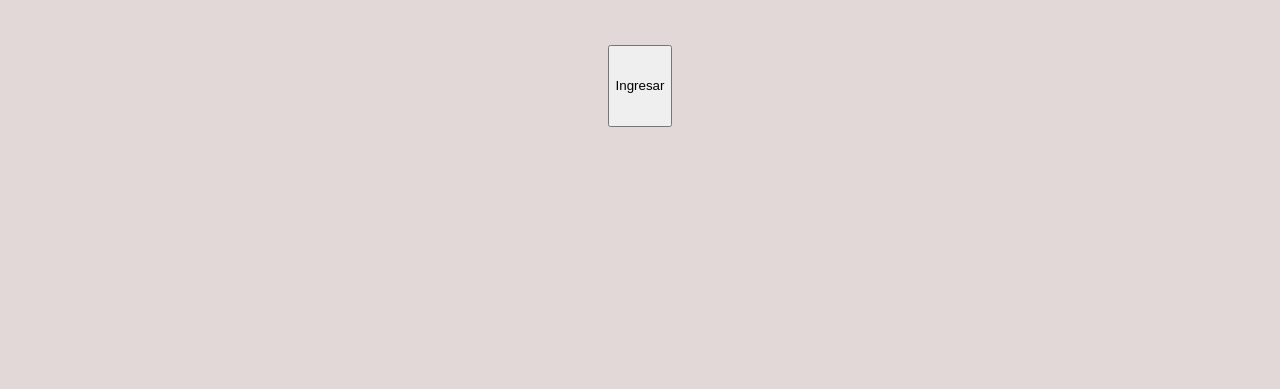
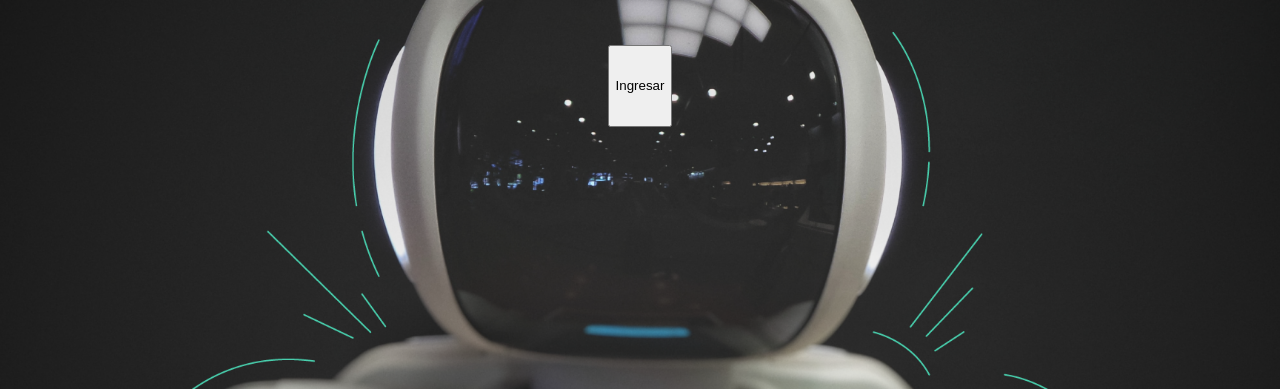
Before and after one commit to johanqnms/alteru-blog, a plain HTML site: page index.html in a window 1280 px wide. Shown: the part 411-800 px from the top of the page. Drawn offline with Linux system fonts and the light colour scheme.

Commit message:
Manejo de imágenes de Background

```diff
--- a/assets/css/main.css
+++ b/assets/css/main.css
@@ -73,7 +73,10 @@ nav .profile a {
 
 .home-main {
   height: 100vh;
-  background-color: rgb(226, 216, 216);
+  background-image: url("../img/Cover.png");
+  background-position: center;
+  background-size: cover;
+  background-repeat: no-repeat;
   display: grid;
   grid-template-columns: 1fr 4fr 1fr;
 }
```
